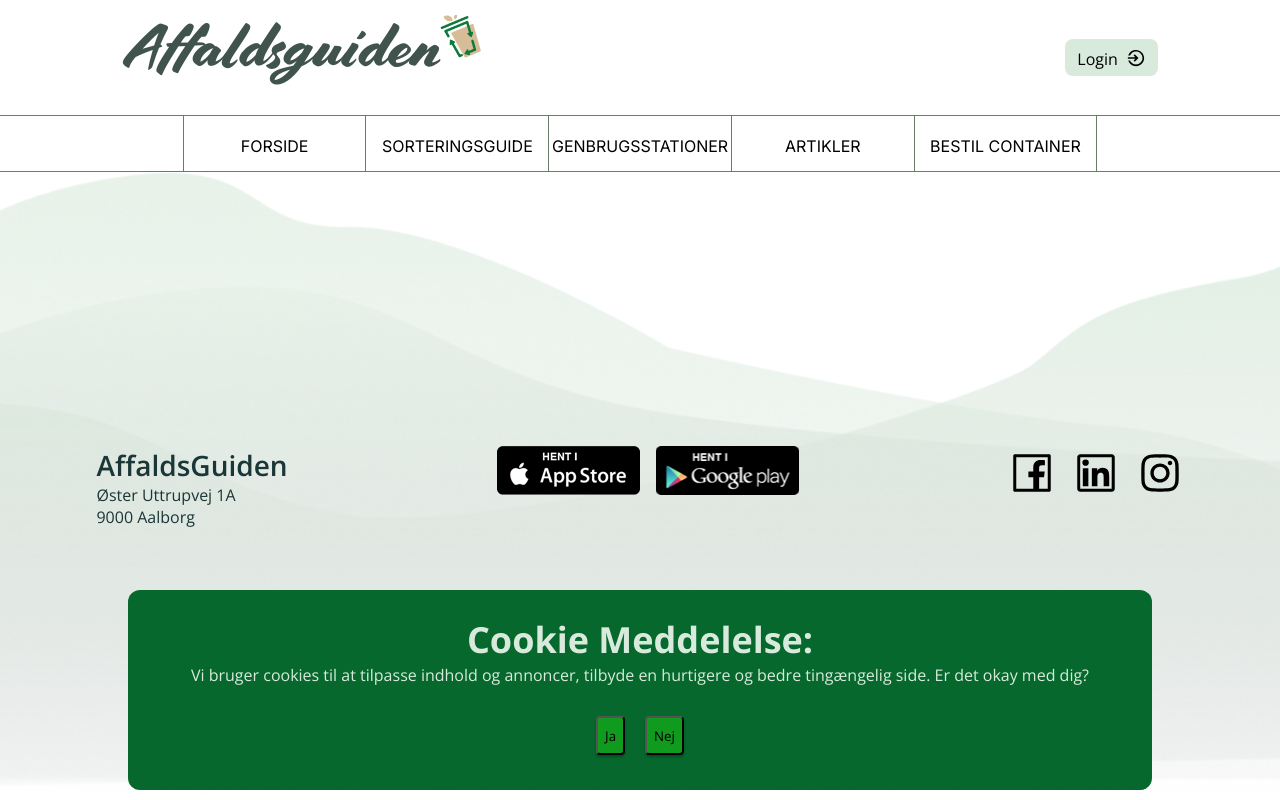
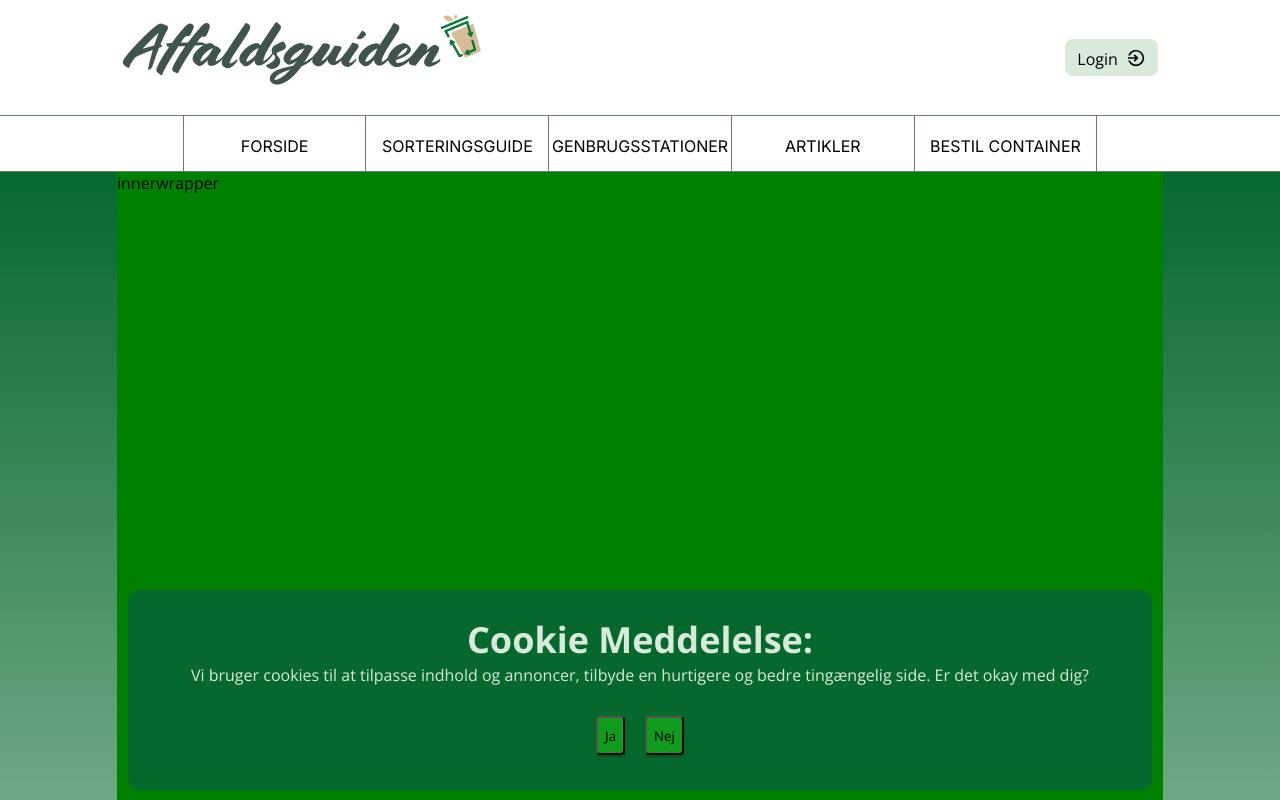
Before and after one commit to Hedemann-Nielsen/Affaldsguiden-test, a React (Vite) app: page / in a window 1280 px wide. Shown: the top 800 px of the page. Built offline with nearby package versions, Linux system fonts and the light colour scheme; no server answers; the database is empty.

Commit message:
opsat farve forløb på innerWrapper og logic til farveskift (skal testes)

```diff
--- a/src/Components/Common/Wrappers/InnerWrapper.jsx
+++ b/src/Components/Common/Wrappers/InnerWrapper.jsx
@@ -1,6 +1,58 @@
+import React from "react";
+import { useLocation } from "react-router-dom";
 import globalStyle from "../../../Styles/GlobalStyles.module.scss";
+import { useTrachSections } from "../../Hooks/TrachSectionsData.jsx";
 
 // Bruges til at lave en "boks" hvor indholdet er indeni
 export const InnerWrapper = ({ children }) => {
-	return <section className={globalStyle.InnerWrapper}>{children}</section>;
+	const { trachSectionsData } = useTrachSections();
+	console.log(trachSectionsData);
+
+	const location = useLocation();
+
+	// Definer farver baseret på ruten
+	let backgroundColor = "linear-gradient(180deg, #06682d 0%, #ffffff 100%)"; // Standard farve
+
+	// Tjek hvis ruten er /sortering/kategori og brug API-data til farver
+	if (location.pathname === "/sortering/kategori" && trachSectionsData) {
+		backgroundColor = `linear-gradient(180deg, #06682d 0%, #ffffff 100%)`;
+	} else if (trachSectionsData) {
+		// Tjek dynamisk mod alle sektioner i `trachSectionsData`
+		const matchingSection = trachSectionsData.find(
+			(section) => `/${section.title}` === location.pathname
+		);
+
+		if (matchingSection) {
+			backgroundColor = `linear-gradient(180deg, ${matchingSection.color} 0%, #ffffff 100%)`;
+		}
+	}
+
+	// // Definer farver baseret på ruten
+	// let backgroundColor;
+
+	// // Tjek hvis ruten er /sortering/kategori og brug API-data til farver
+	// if (location.pathname === "/sortering/kategori" && trachSectionsData) {
+	//   // Brug API-data til at bestemme farverne, antager at `trachSectionsData` har de nødvendige farver
+	//   backgroundColor = `linear-gradient(180deg, #06682d 0%, #ffffff 100%)`;
+	// } else {
+	//   // Standard rute-baseret farvelogik
+	//   switch (location.pathname) {
+	//   case trachSectionsData && trachSectionsData.map((trachSections) => {
+	// 		return(
+	// 			`/${trachSections.title}:
+	// 	  backgroundColor = "linear-gradient(180deg, ${trachSections.color} 0%, #ffffff 100%)";
+	// 	  break;`
+	// 		)
+	// 	})
+	//   }
+	// }
+
+	return (
+		<section className={globalStyle.innerWrapper} style={{ backgroundColor }}>
+			<div className={globalStyle.contentWrapper}>
+				<p>innerwrapper</p>
+				{children}
+			</div>
+		</section>
+	);
 };
--- a/src/Components/Hooks/CategoriesData.jsx
+++ b/src/Components/Hooks/TrachSectionsData.jsx
@@ -1,17 +1,17 @@
 import { useEffect, useState } from "react";
 import { useSupabase } from "../../Providers/SupabaseProvider";
 
-export const useCategories = () => {
+export const useTrachSections = () => {
 	const { supabase } = useSupabase();
-	const [categoriesData, setCategoriesData] = useState([]);
+	const [trachSectionsData, setTrachSectionsData] = useState([]);
 
 	useEffect(() => {
-		const getCategoriesData = async () => {
+		const getTrachSectionsDataData = async () => {
 			try {
 				if (supabase) {
 					const { data, error } = await supabase
-						.from("categories") //henter fra tabellen categories
-						.select("title"); // henter  title kolonnen
+						.from("trash_sections") //henter fra tabellen trash_sections
+						.select("*"); // henter alle kolonnen
 					if (error) {
 						console.error(
 							"Fejl ved hentning af data fra categoriesData:",
@@ -19,7 +19,7 @@ export const useCategories = () => {
 						);
 					} else {
 						console.log(data);
-						setCategoriesData(data);
+						setTrachSectionsData(data);
 					}
 				}
 			} catch (error) {
@@ -27,8 +27,8 @@ export const useCategories = () => {
 			}
 		};
 
-		getCategoriesData();
+		getTrachSectionsDataData();
 	}, [supabase]);
 
-	return categoriesData;
+	return trachSectionsData;
 };
--- a/src/Components/Layout/Layout.jsx
+++ b/src/Components/Layout/Layout.jsx
@@ -18,9 +18,9 @@ export const Layout = () => {
 			<Navigation />
 			{/* tjekker om viduetsstørrelse er under 768px, hvis den er det vises mobil	navigation, hvis den er over vises default subnavigatio  */}
 			{/* {width <= 768 ? <MobileSupNavigation /> : <SupNavigation />} */}
-			{/* <InnerWrapper> */}
-			<Outlet />
-			{/* </InnerWrapper> */}
+			<InnerWrapper>
+				<Outlet />
+			</InnerWrapper>
 			{/* cookie banneret vises kun på siden, hvis der ikke er registreret om cookies må gemmes eller ej i localStorage */}
 			<CookieBanner />
 			<Footer />
--- a/src/Styles/GlobalStyles.module.scss
+++ b/src/Styles/GlobalStyles.module.scss
@@ -140,34 +140,35 @@ ol {
 
 .pageWrapper {
 	height: 100%;
-	// margin: 0 127px 50px 127px;
-
-	// h1 {
-	// 	@include title;
-	// 	text-align: left;
-	// 	margin-top: 19px;
-	// 	margin-bottom: 39px;
-	// }
 }
 
-.InnerWrapper {
-	display: flex;
-	margin: 0 12px;
-	flex-direction: column;
-	// min-height: 100vh;
+.innerWrapper {
+	padding: 0 117px;
+	min-height: 1500px;
+	background: linear-gradient(180deg, #06682d 0%, #ffffff 100%);
 
-	/* PC*/
-	@media (min-width: 992px) {
-		.InnerWrapper {
-			margin: 0 16px;
-		}
+	// width: 80%;
+	// left: 50%;
+	// margin: 117px 0;
+	// display: flex;
+	// flex-direction: column;
+	background-color: red;
+}
+/* PC*/
+@media (min-width: 992px) {
+	.InnerWrapper {
+		margin: 0 16px;
 	}
 }
-
 @media (max-width: 995px) {
 	.pageWrapper {
 		margin: 0 12px 50px 12px;
 	}
+}
+
+.contentWrapper {
+	background-color: green;
+	min-height: 1500px;
 }
 .modal {
 	position: absolute;
```
